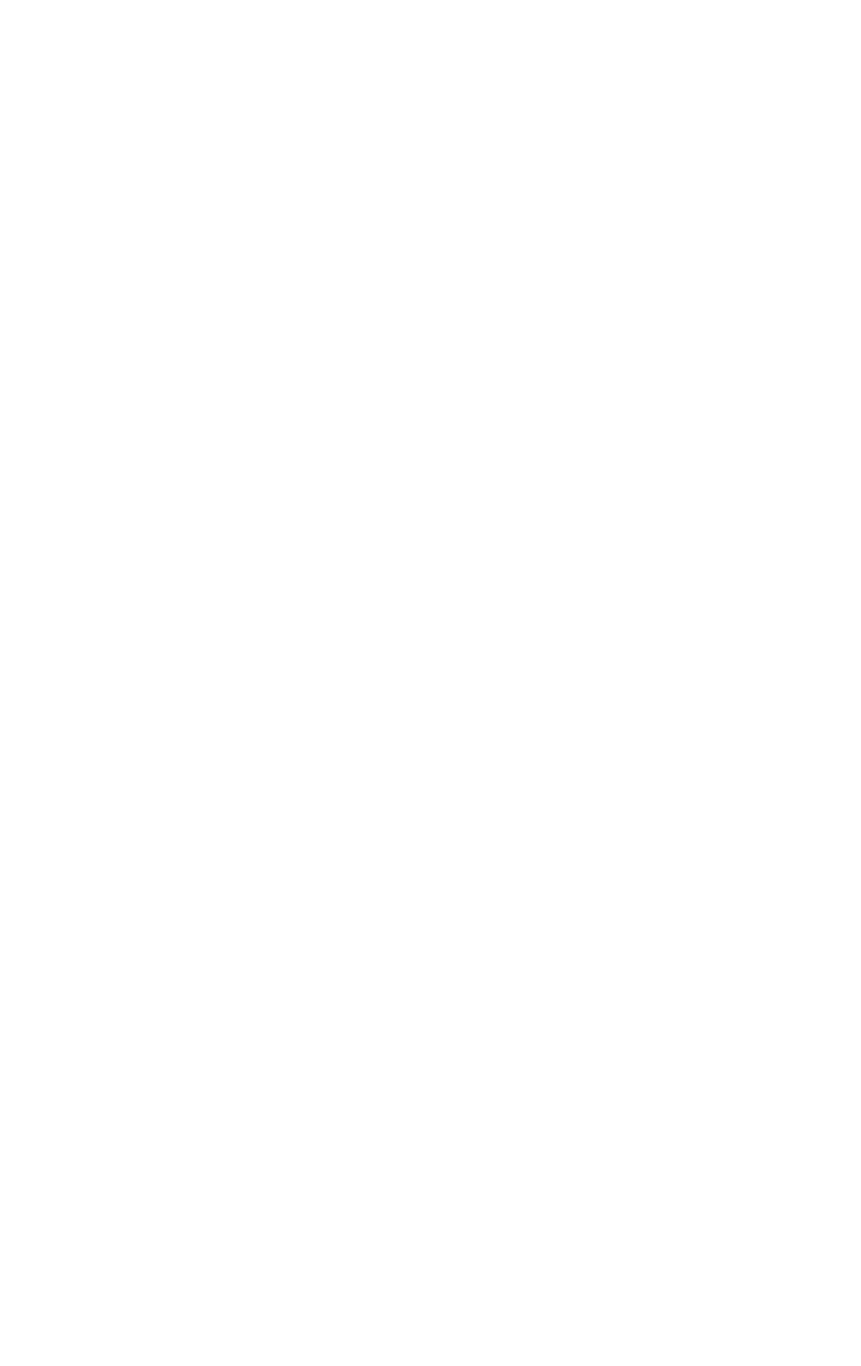
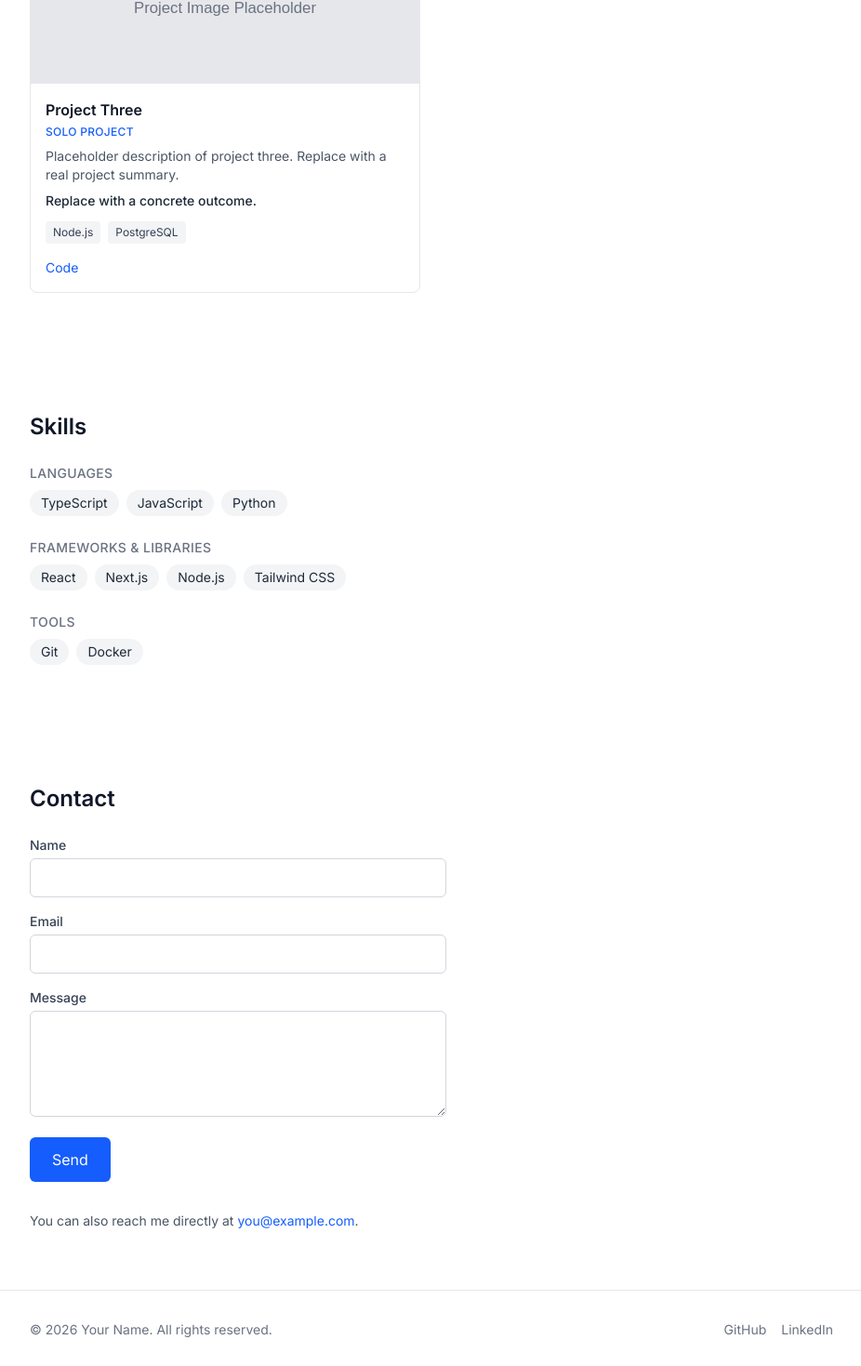
Before and after one commit to aleeks-code/aleeks-code.github.io, a Next.js app: page / in a window 1280 px wide. Shown: the part 1270-2739 px from the top of the page at 93% size, without its empty margins (176-1102 px from the left). Before the commit the page ends 800 px from the top, so only its background shows below. Built offline with nearby package versions, Linux system fonts and the light colour scheme.

Commit message:
feat: assemble full portfolio page with all sections

```diff
--- a/app/page.tsx
+++ b/app/page.tsx
@@ -1,3 +1,23 @@
+import Nav from '@/components/Nav';
+import Hero from '@/components/Hero';
+import About from '@/components/About';
+import Projects from '@/components/Projects';
+import Skills from '@/components/Skills';
+import Contact from '@/components/Contact';
+import Footer from '@/components/Footer';
+
 export default function Home() {
-  return <main>Portfolio scaffold OK</main>;
+  return (
+    <>
+      <Nav />
+      <main>
+        <Hero />
+        <About />
+        <Projects />
+        <Skills />
+        <Contact />
+      </main>
+      <Footer />
+    </>
+  );
 }
--- /dev/null
+++ b/components/Footer.tsx
@@ -0,0 +1,29 @@
+import { site } from '@/data/site';
+
+export default function Footer() {
+  const year = new Date().getFullYear();
+
+  return (
+    <footer className="border-t border-gray-200 py-8">
+      <div className="mx-auto max-w-4xl px-4 flex flex-col sm:flex-row justify-between gap-4 text-sm text-gray-500">
+        <p>
+          &copy; {year} {site.name}. All rights reserved.
+        </p>
+        <div className="flex gap-4">
+          <a
+            href={site.githubUrl}
+            className="hover:text-gray-700 rounded focus-visible:outline-none focus-visible:ring-2 focus-visible:ring-blue-600"
+          >
+            GitHub
+          </a>
+          <a
+            href={site.linkedinUrl}
+            className="hover:text-gray-700 rounded focus-visible:outline-none focus-visible:ring-2 focus-visible:ring-blue-600"
+          >
+            LinkedIn
+          </a>
+        </div>
+      </div>
+    </footer>
+  );
+}
```
